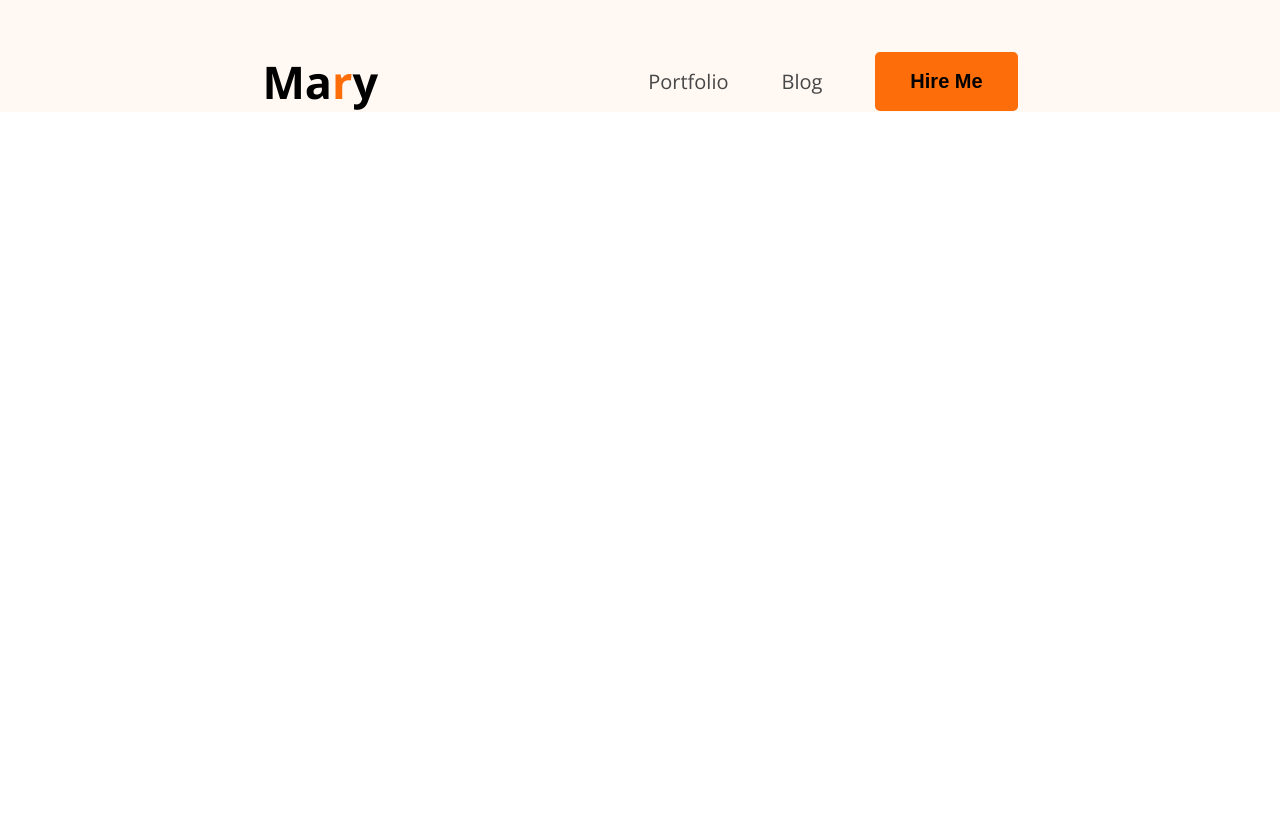
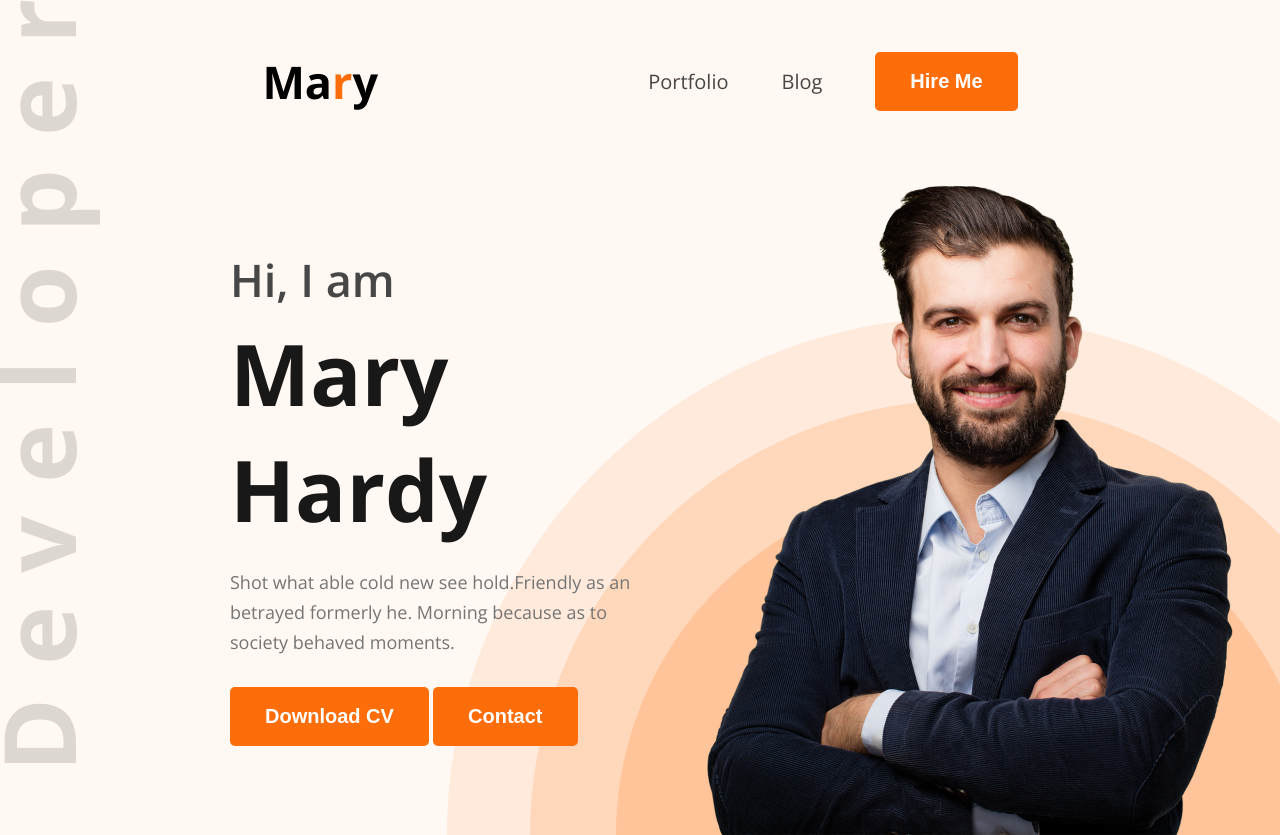
Before and after one commit to bijoyahmed02/html-portfolio, a plain HTML site: page index.html in a window 1280 px wide. Before the commit the page ends 800 px from the top, so only its background shows below. Drawn offline with nearby package versions, Linux system fonts and the light colour scheme.

Commit message:
header designed according to figma

```diff
--- a/index.html
+++ b/index.html
@@ -23,6 +23,21 @@
                 </ul>
             </div>
         </nav>
+        <section id="banner">
+            <div class="banner-content">
+                <h2>Hi, I  am</h2>
+                <h1>Mary Hardy</h1>
+                <p>Shot what able cold new see hold.Friendly as an betrayed formerly he. Morning because as to society behaved moments.</p>
+                <div>
+                    <button class="btn">Download CV</button>
+                    <button class="btn">Contact</button>
+                </div>
+            </div>
+            <div class="banner-image">
+                    <img src="images/hardy.png" alt="">
+            </div>
+        </section>
+
     </header>
 
 </body>
--- a/styles/portfolio.css
+++ b/styles/portfolio.css
@@ -27,12 +27,17 @@
     border-radius:5px ;
     font-size:  20px;
     font-weight: bold;
+    cursor: pointer;
+    color: white;
+}
 
-}
 
 /* main style */
 header{
     background-color: #FFF8F3;
+    background:url("../images/developer.png"),url("../images/header_bg.png"),#FFF8F3 ;
+    background-position: top left, bottom right;
+    background-repeat: no-repeat;
     padding-top: 51px;
 }
 nav{
@@ -56,3 +61,42 @@ nav .menu a{
     color: #474747;
     text-decoration: none;
 }
+
+#banner{
+    /* border: 1px solid red; */
+    margin:47px 38px 0px 230px;
+    display: flex;
+    justify-content: space-between;
+    align-items: center;
+
+}
+#banner .banner-content{
+    max-width: 585px;
+}
+#banner .banner-content h2{
+    font-size:45px ;
+    font-weight: 600;
+    color: #474747;
+    margin-bottom: 5px;
+
+}
+#banner .banner-content h1{
+    font-size:85px ;
+    font-weight: bold;
+    color: #181818;;
+    margin-bottom: 20px;
+
+}
+#banner .banner-content p{
+    font-size:18px ;
+    color: #757575;
+    line-height: 30px;
+    margin-bottom: 30px;
+
+
+}
+#banner .banner-image img{
+    max-width: 585px;
+    vertical-align: middle;
+
+}
```
